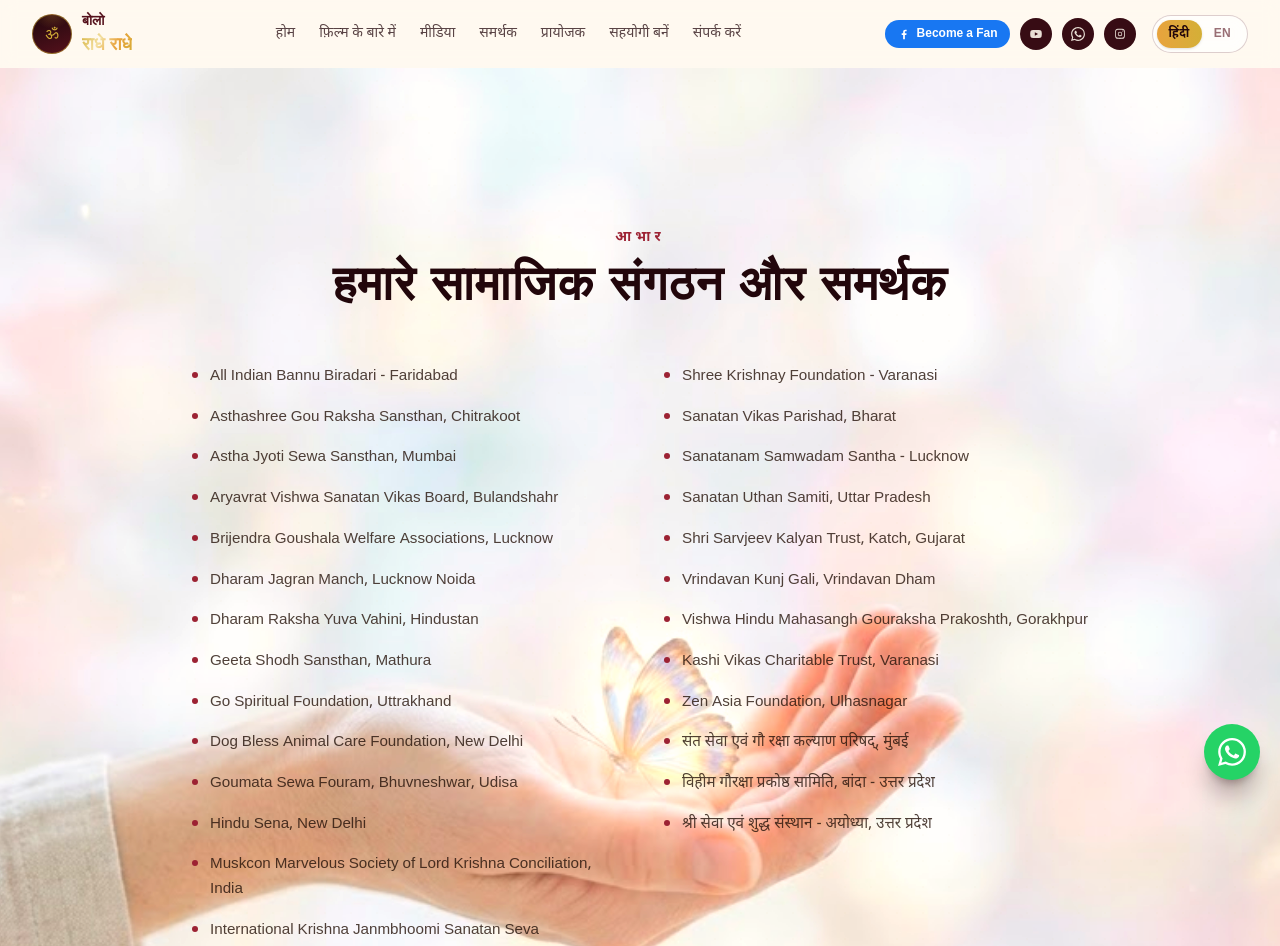
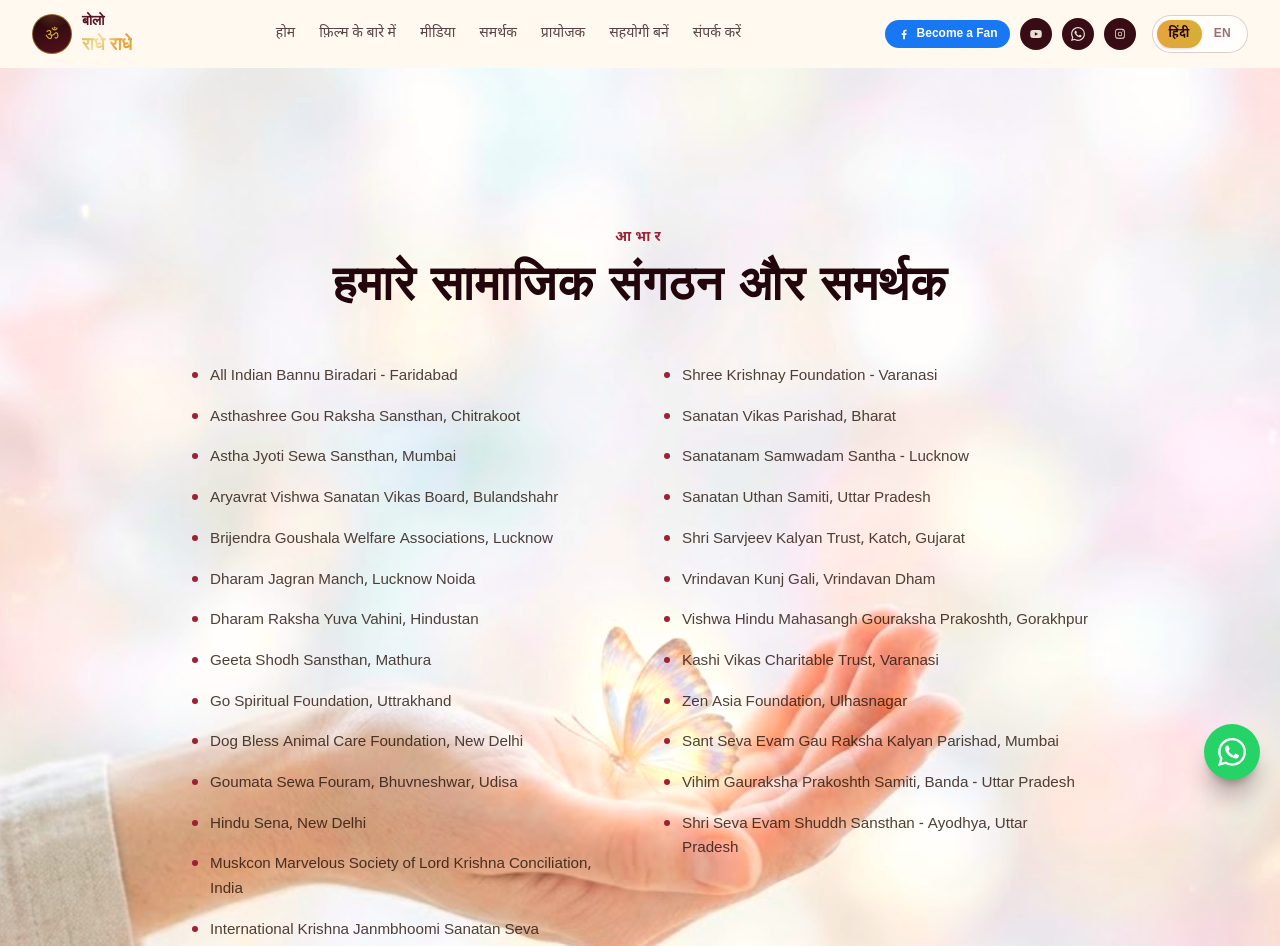
Before and after one commit to tgituser7/brrfilm, a Next.js app: page /supporters in a window 1280 px wide. Shown: the top 946 px of the page. Built offline with nearby package versions, Linux system fonts and the light colour scheme; a web font is replaced by a local one.

Commit message:
supporter

```diff
--- a/src/app/supporters/page.tsx
+++ b/src/app/supporters/page.tsx
@@ -38,9 +38,9 @@ const COLUMN_2 = [
   "Vishwa Hindu Mahasangh Gouraksha Prakoshth, Gorakhpur",
   "Kashi Vikas Charitable Trust, Varanasi",
   "Zen Asia Foundation, Ulhasnagar",
-  "संत सेवा एवं गौ रक्षा कल्याण परिषद्, मुंबई",
-  "विहीम गौरक्षा प्रकोष्ठ सामिति, बांदा - उत्तर प्रदेश",
-  "श्री सेवा एवं शुद्ध संस्थान - अयोध्या, उत्तर प्रदेश",
+  "Sant Seva Evam Gau Raksha Kalyan Parishad, Mumbai",
+  "Vihim Gauraksha Prakoshth Samiti, Banda - Uttar Pradesh",
+  "Shri Seva Evam Shuddh Sansthan - Ayodhya, Uttar Pradesh",
 ];
 
 function SupportersColumn({ names }: { names: string[] }) {
```
